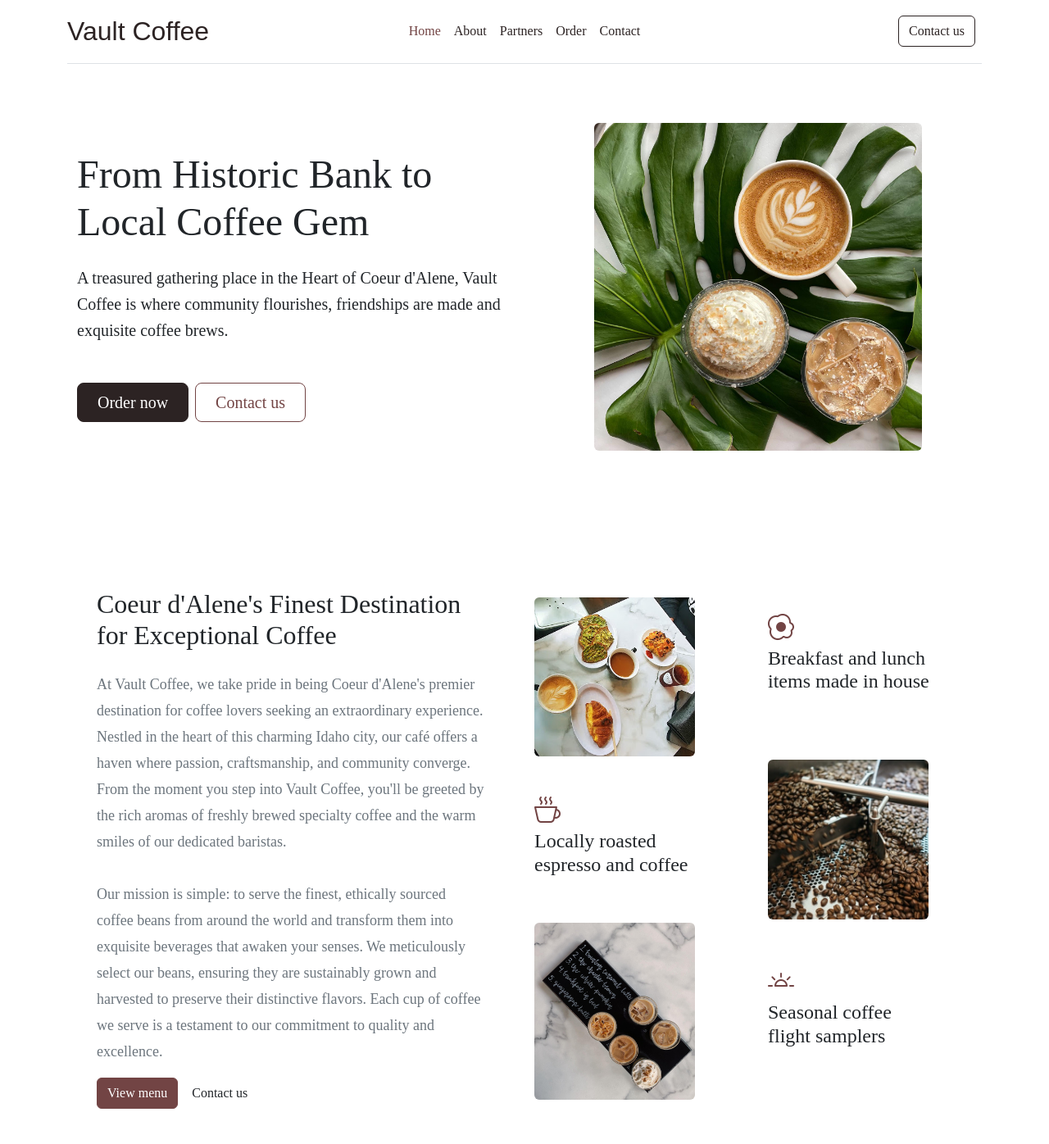
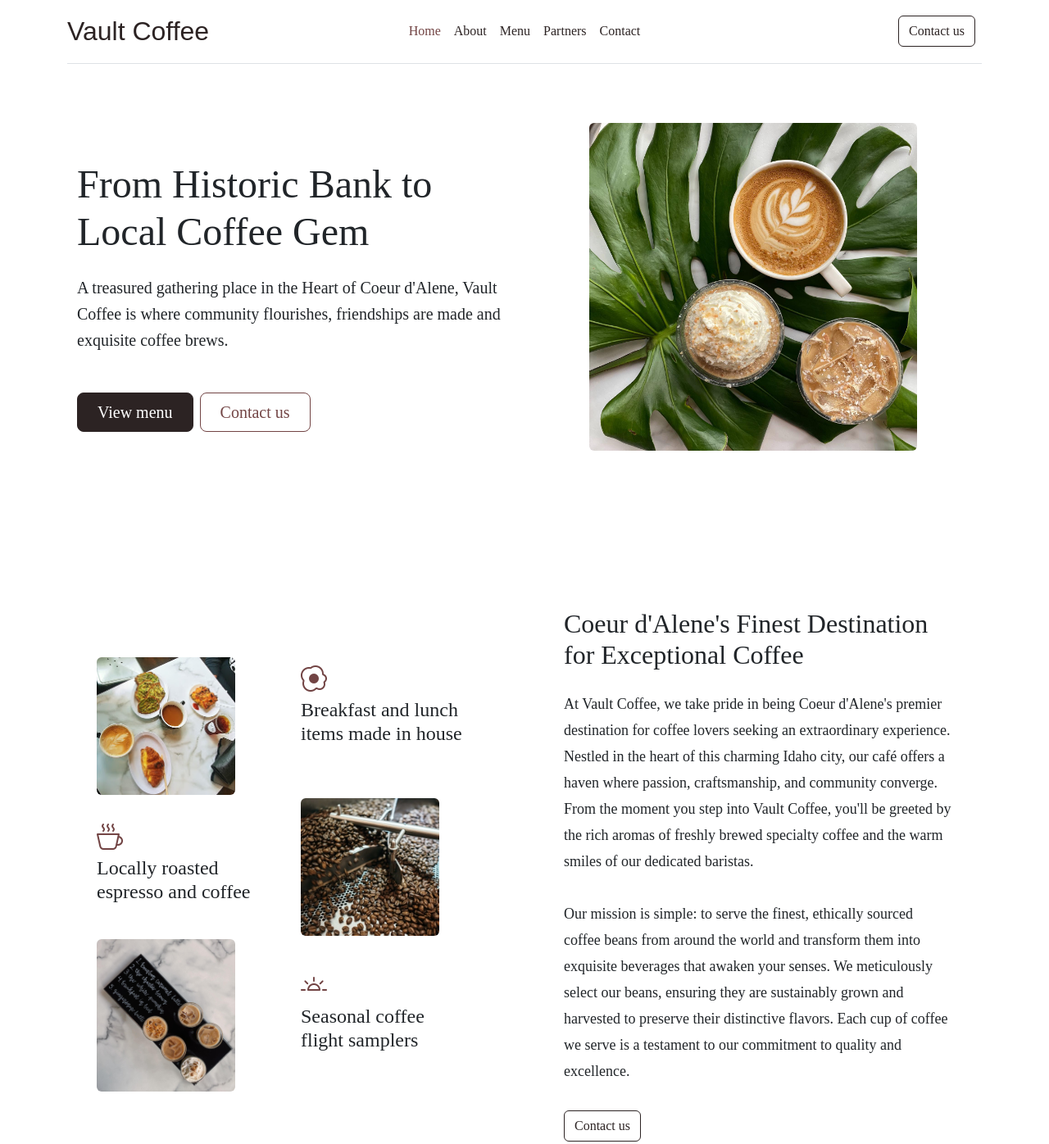
Before and after one commit to Kcounts93/vault-coffee, a website: page index.html in a window 1280 px wide. Shown: the top 1396 px of the page at 82% size. Drawn offline with nearby package versions, Linux system fonts and the light colour scheme; a web font is replaced by a local one.

Commit message:
footer and about finalized

```diff
--- a/index.html
+++ b/index.html
@@ -24,11 +24,12 @@
       <ul class="nav col-12 col-md-auto mb-2 justify-content-center mb-md-0">
         <li><a href="#" class="nav-link px-2 link-secondary">Home</a></li>
         <li><a href="#about" class="nav-link px-2 link-dark">About</a></li>
+
+        <li><a href="#menu" class="nav-link px-2 link-dark">Menu</a></li>
         <li>
+          <li>
           <a href="#partners" class="nav-link px-2 link-dark">Partners</a>
         </li>
-        <li><a href="#order" class="nav-link px-2 link-dark">Order</a></li>
-        <li>
           <a href="#contact" class="nav-link px-2 link-dark">Contact</a>
         </li>
       </ul>
@@ -42,9 +43,9 @@
   </div>
   <!--hero -->
   <div class="container p-4">
-    <div class="row flex-lg-row-reverse align-items-center g-5 py-5">
+    <div class="row flex-lg-row-reverse align-items-center justify-content-center py-5">
       <div class="col-10 col-sm-8 col-lg-6">
-        <img src="/img/vault-coffee-plant.jpeg" class="d-block mx-lg-auto img-fluid rounded" width="400" height="400"
+        <img src="/img/vault-coffee-plant.jpeg" class="d-block mx-lg-auto img-fluid rounded mb-4" width="400" height="400"
           loading="lazy" alt="coffee and plants" />
       </div>
       <div class="col-lg-6">
@@ -55,7 +56,7 @@
         </p>
         <div class="d-grid gap-2 d-md-flex justify-content-md-start">
           <button type="button" class="btn btn-primary btn-lg px-4 gap-3">
-            Order now
+            View menu
           </button>
           <button type="button" class="btn btn-outline-secondary btn-lg px-4">
             Contact us
@@ -67,26 +68,7 @@
   <!-- about -->
   <section class="container my-5 pt-5" id="about">
     <div class="row">
-      <div class="col-lg-6 px-5 d-flex flex-column justify-content-center">
-        <div class="text">
-          <h2 class="mb-4">Coeur d'Alene's Finest Destination for Exceptional Coffee</h2>
-          <p class="text-muted">At Vault Coffee, we take pride in being Coeur d'Alene's premier destination for coffee
-            lovers seeking an extraordinary experience. Nestled in the heart of this charming Idaho city, our café
-            offers a haven where passion, craftsmanship, and community converge. From the moment you step into Vault
-            Coffee, you'll be greeted by the rich aromas of freshly brewed specialty coffee and the warm smiles of our
-            dedicated baristas.
-            <br><br>
-            Our mission is simple: to serve the finest, ethically sourced coffee beans from around the world and
-            transform them into exquisite beverages that awaken your senses. We meticulously select our beans, ensuring
-            they are sustainably grown and harvested to preserve their distinctive flavors. Each cup of coffee we serve
-            is a testament to our commitment to quality and excellence.
-          </p>
-        </div>
-        <div class=""><button class="btn btn-secondary">View menu</button>
-          <button class="btn btn-link-secondary">Contact us</button>
-        </div>
-      </div>
-      <div class="d-none d-md-flex col-lg-6 flex-column justify-content-center">
+      <div class="d-none d-md-flex col-lg-6 flex-column justify-content-center px-5">
         <div class="row mb-1">
           <div class="col-6">
             <div class="card w-75 square-card border-0 m-0 card-cover h-100 overflow-hidden">
@@ -131,12 +113,29 @@
           </div>
         </div>
       </div>
+      <div class="col-lg-6 px-5 d-flex flex-column justify-content-center">
+        <div class="text">
+          <h2 class="mb-4">Coeur d'Alene's Finest Destination for Exceptional Coffee</h2>
+          <p>At Vault Coffee, we take pride in being Coeur d'Alene's premier destination for coffee
+            lovers seeking an extraordinary experience. Nestled in the heart of this charming Idaho city, our café
+            offers a haven where passion, craftsmanship, and community converge. From the moment you step into Vault
+            Coffee, you'll be greeted by the rich aromas of freshly brewed specialty coffee and the warm smiles of our
+            dedicated baristas.
+            <br><br>
+            Our mission is simple: to serve the finest, ethically sourced coffee beans from around the world and
+            transform them into exquisite beverages that awaken your senses. We meticulously select our beans, ensuring
+            they are sustainably grown and harvested to preserve their distinctive flavors. Each cup of coffee we serve
+            is a testament to our commitment to quality and excellence.
+          </p>
+        </div>
+        <div class="">
+          <button class="btn btn-md btn-outline-primary mt-3">Contact us</button>
+        </div>
+      </div>
     </div>
   </section>
-
-
   <!-- Reviews -->
-  <!-- Order -->
+  <!-- Menu -->
   <!-- Partners -->
   <div class="container-fluid px-5 py-5 my-5 bg-light" id="partners">
     <div class="row row-cols-1 row-cols-md-2 align-items-md-center g-5 py-5">
```
Also changed, not shown: package.json (+6 -2 lines), 1 other file.
